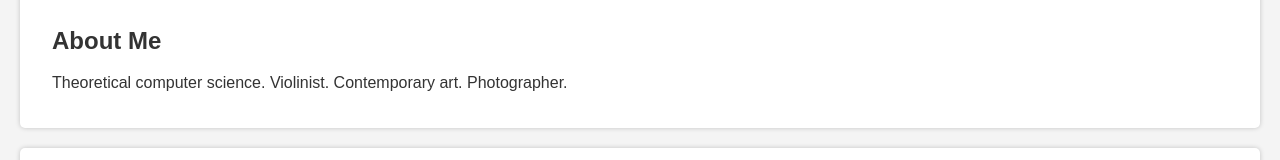
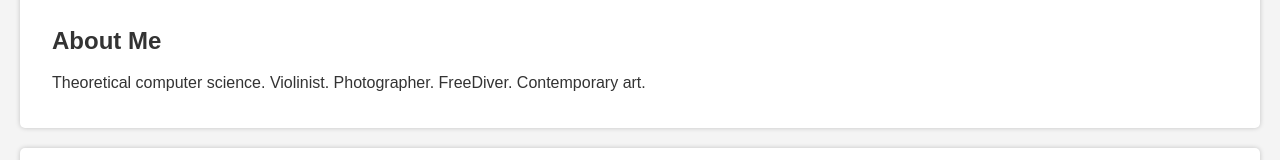
Before and after one commit to DrStrangelove42/DrStrangelove42.github.io, a plain HTML site: page index.html in a window 1280 px wide. Shown: the part 171-331 px from the top of the page. Drawn offline with Linux system fonts and the light colour scheme.

Commit message:
Update index.html

```diff
--- a/index.html
+++ b/index.html
@@ -20,7 +20,7 @@
 
     <section id="about">
         <h2>About Me</h2>
-        <p>Theoretical computer science. Violinist. Contemporary art. Photographer.</p>
+        <p>Theoretical computer science. Violinist. Photographer. FreeDiver. Contemporary art. </p>
     </section>
 
     <section id="portfolio">
```
